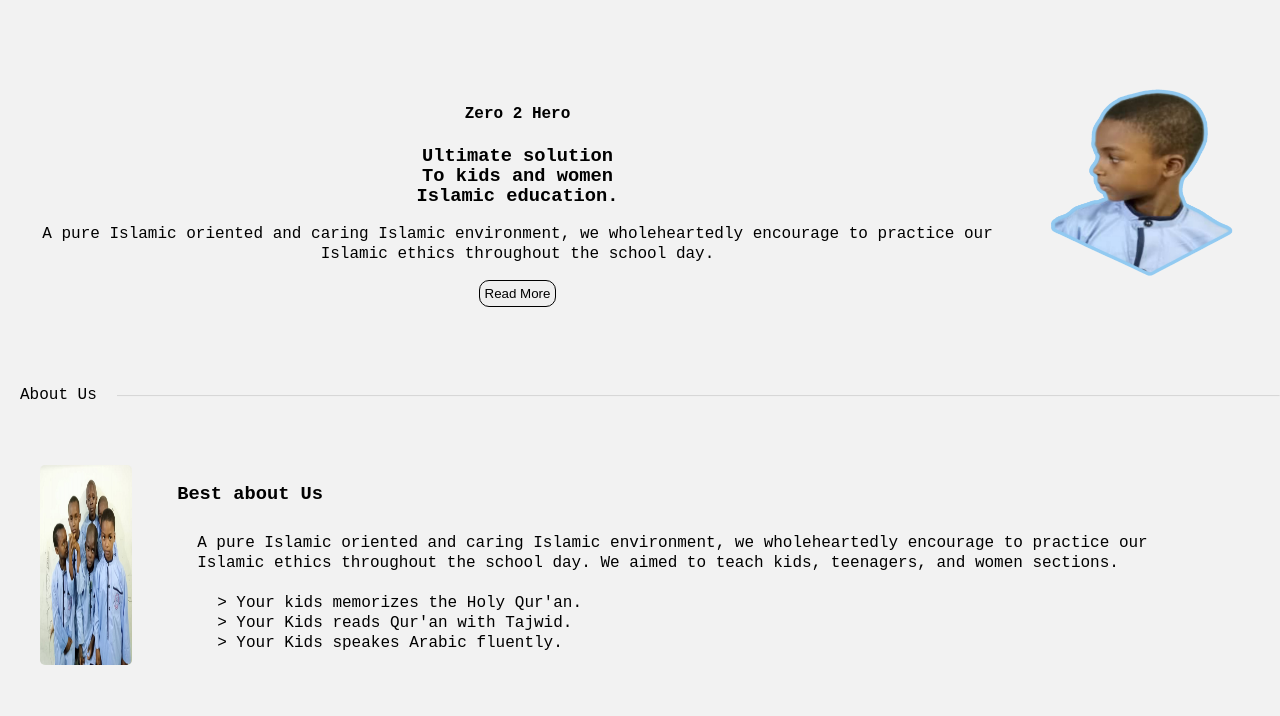
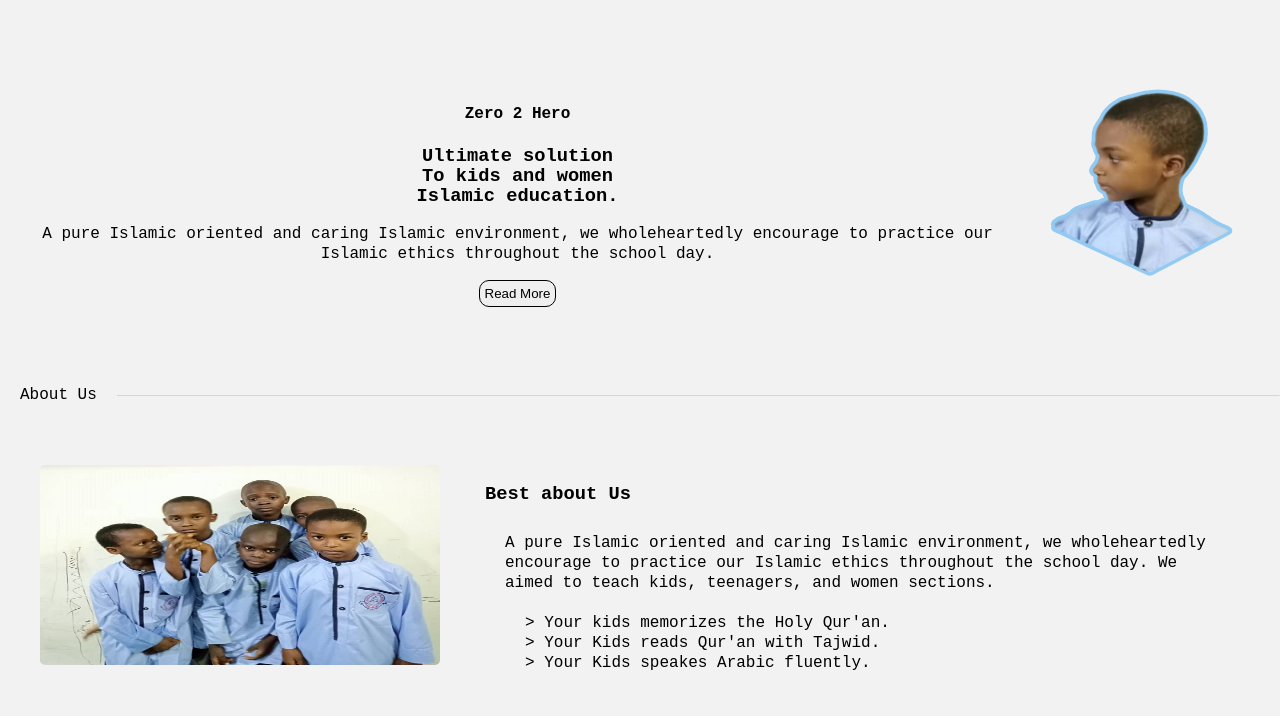
Before and after one commit to khalifa040/esb, a plain HTML site: page index.html in a window 1280 px wide. Shown: the part 84-800 px from the top of the page. Drawn offline with Linux system fonts and the light colour scheme.

Commit message:
Update style.css

```diff
--- a/css/style.css
+++ b/css/style.css
@@ -61,6 +61,7 @@ button{outline: none;
 .p0{padding: 0;}
 
     @media (min-width: 600px) {
+     .w400{width: 400px;}
     .main{
       padding: 10px;
 display: flex;
```
